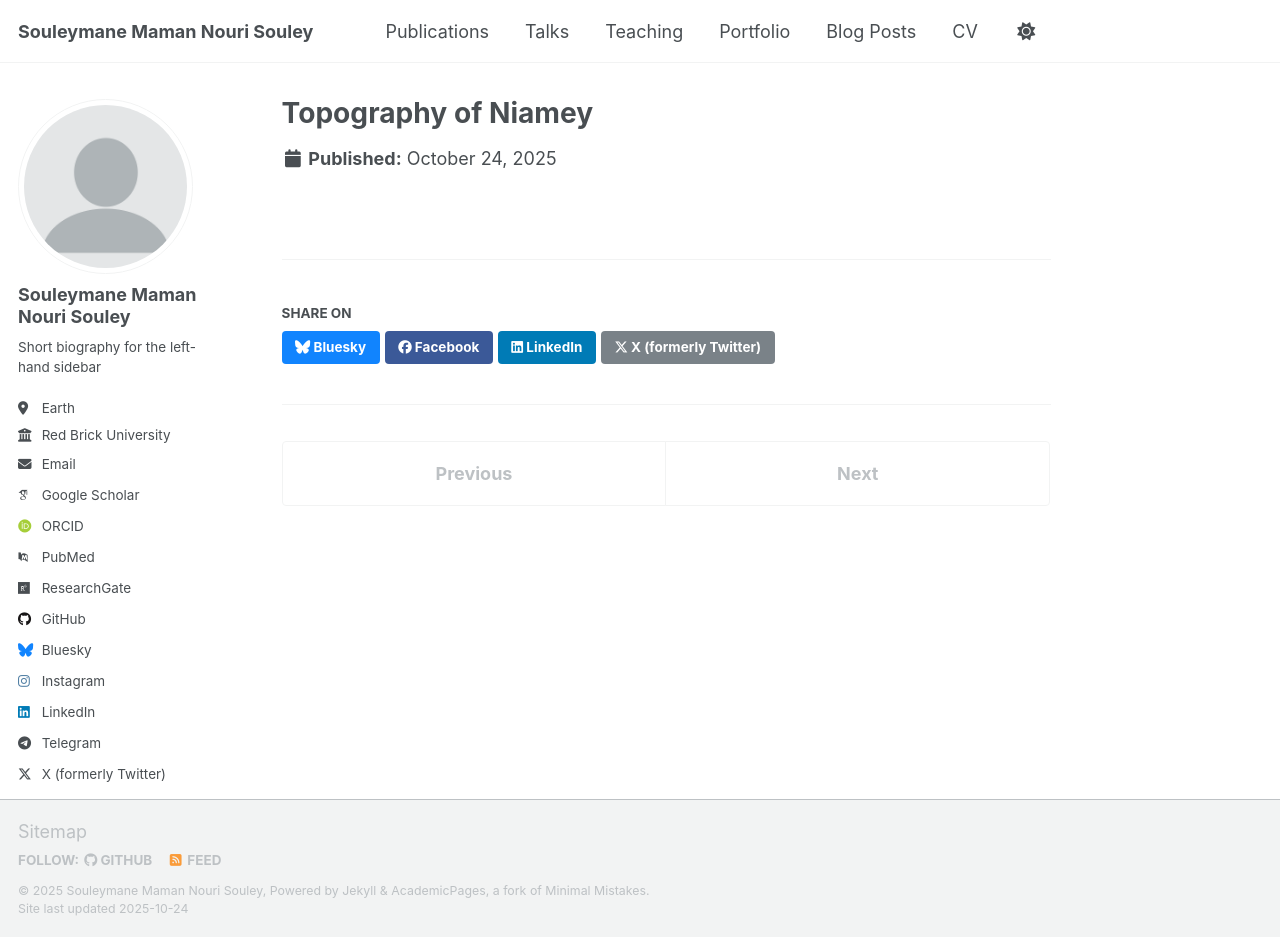
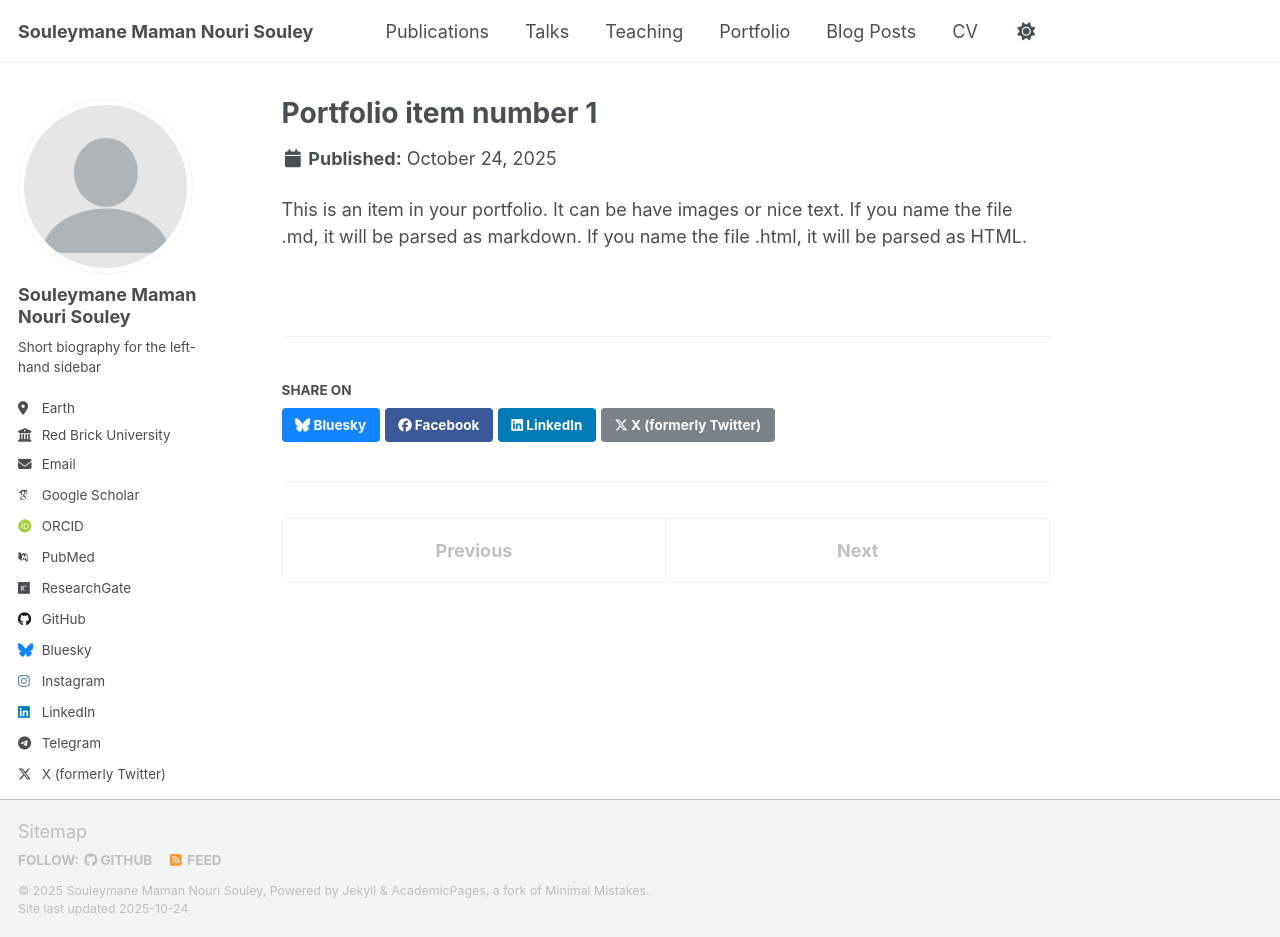
Before and after one commit to halieute/halieute.github.io, a Jekyll site: the page built from _portfolio/portfolio-1.md, in a window 1280 px wide and 937 px high. Built offline with Jekyll 4.4.1, drawn with Linux system fonts in a browser that asks for light colours; some web fonts are replaced; a script that is not in the unit is left out.

Commit message:
Update portfolio-1.md

```diff
--- a/_portfolio/portfolio-1.md
+++ b/_portfolio/portfolio-1.md
@@ -1,5 +1,7 @@
 ---
-title: "Topography of Niamey"
-excerpt: "Short description of portfolio item number 1<br/>/images/Topograhy_Niamey.png"
+title: "Portfolio item number 1"
+excerpt: "Short description of portfolio item number 1<br/><img src='/images/500x300.png'>"
 collection: portfolio
 ---
+
+This is an item in your portfolio. It can be have images or nice text. If you name the file .md, it will be parsed as markdown. If you name the file .html, it will be parsed as HTML.
```
